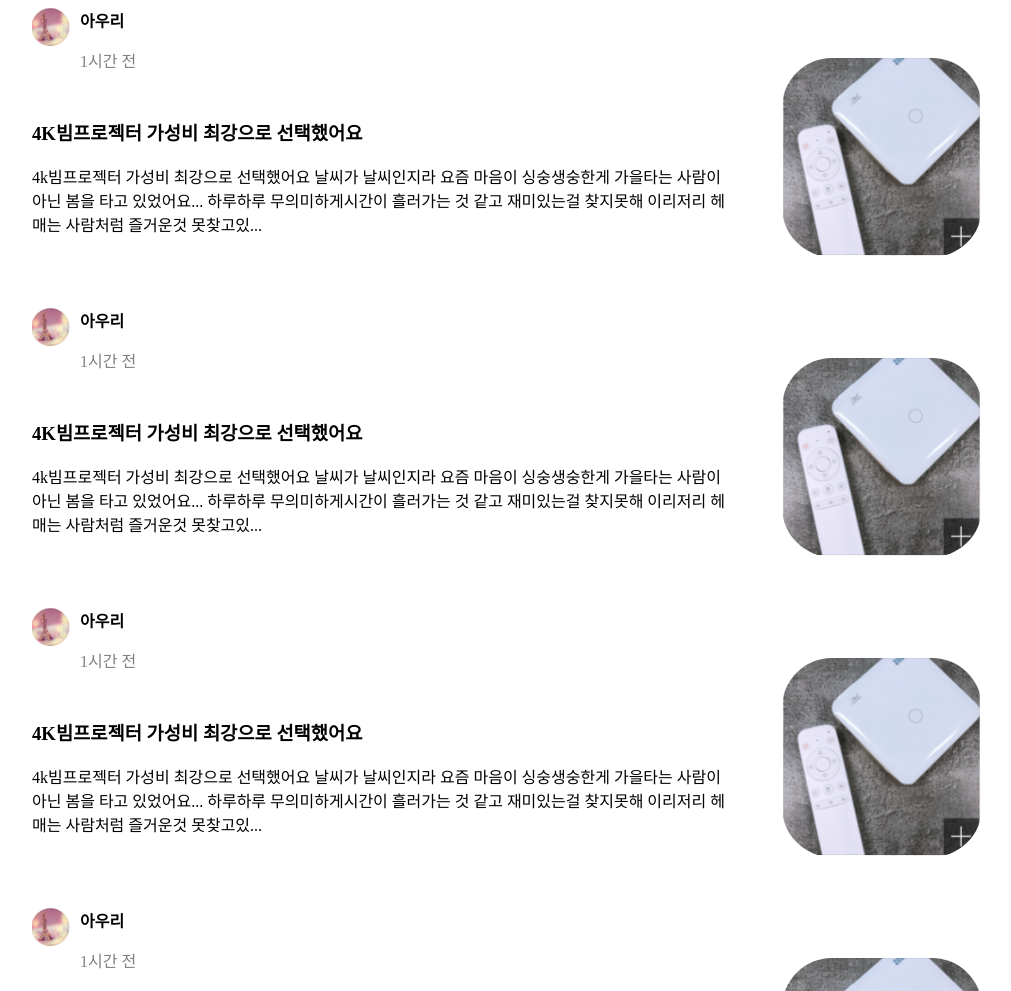
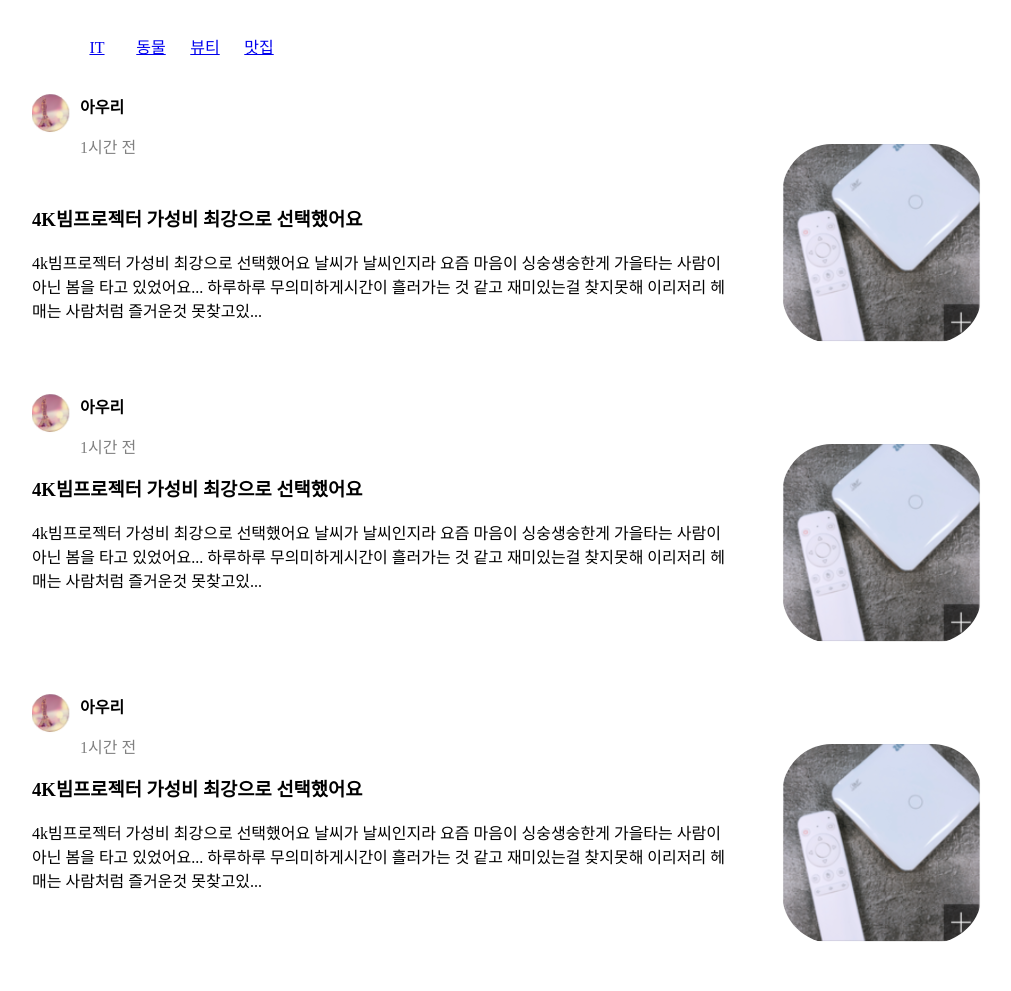
Before and after one commit to colo1211/WEB1-HTML_CSS, a plain HTML site: page 1. 초급 모듈/네이버블로그목록클론/blog.html in a window 1280 px wide. Shown: the top 991 px of the page, without its empty margins (108-1119 px from the left). Drawn offline with Linux system fonts and the light colour scheme.

Commit message:
navbar 추가

```diff
--- a/1. 초급 모듈/네이버블로그목록클론/blog.html
+++ b/1. 초급 모듈/네이버블로그목록클론/blog.html
@@ -6,6 +6,15 @@
     <link rel="stylesheet" href="./blog_main.css">
 </head>
 <body>
+<!--   nav 바 만들기-->
+    <nav class='navbar'>
+        <ul class='li-inline text-center'>
+            <li ><a href='#'>IT</a></li>
+            <li><a href='#'>동물</a></li>
+            <li><a href='#'>뷰티</a></li>
+            <li><a href='#'>맛집</a></li>
+        </ul>
+    </nav>
     <div class='container'>
         <div class='text'>
             <img src='blog-profile.PNG' class='blog-profile'>
@@ -13,8 +22,9 @@
                 <h4 style='margin: 0px'>아우리</h4>
                 <p style='color:gray'>1시간 전</p>
             </div>
+            <div style='clear:both'></div>
             <div class='main-text'>
-            <h3> 4K빔프로젝터 가성비 최강으로 선택했어요</h3>
+            <h3 style='margin-top:30px;'> 4K빔프로젝터 가성비 최강으로 선택했어요</h3>
             <p>4k빔프로젝터 가성비 최강으로 선택했어요 날씨가 날씨인지라 요즘 마음이 싱숭생숭한게 가을타는 사람이 아닌 봄을 타고 있었어요... 하루하루 무의미하게시간이 흘러가는 것 같고 재미있는걸 찾지못해 이리저리 헤매는 사람처럼 즐거운것 못찾고있...</p>
             </div>
         </div>
--- a/1. 초급 모듈/네이버블로그목록클론/blog_main.css
+++ b/1. 초급 모듈/네이버블로그목록클론/blog_main.css
@@ -35,5 +35,29 @@
 
 .main-text {
     clear: both;
-    margin-top : 110px;
+    margin-top : 10px;
 }
+
+
+.li-inline li{
+    display: inline-block;
+    width : 50px;
+    text-align: center;
+}
+
+
+
+.navbar {
+    width:1000px;
+    margin : auto;
+    margin-bottom: 10px;
+    padding: 10px;
+}
+
+.link {
+    text-decoration: none;
+    color: black;
+}
+.link : visited {
+    color:black;
+}
```
